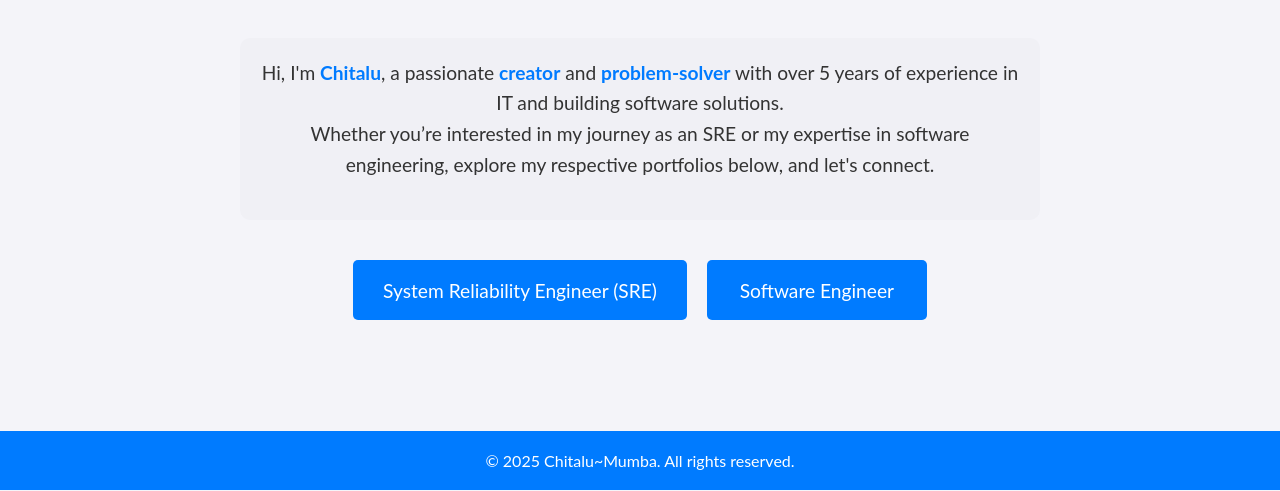
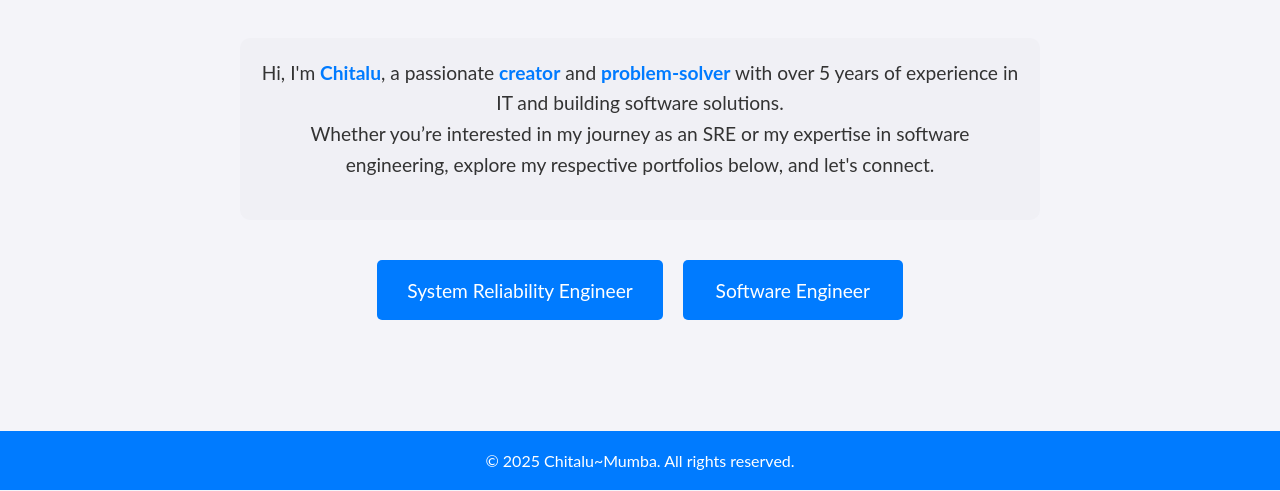
Before and after one commit to chitalu7/chitalus_bytes, a plain HTML site: page index.html in a window 1280 px wide. Shown: the part 309-800 px from the top of the page. Drawn offline with nearby package versions, Linux system fonts and the light colour scheme.

Commit message:
Shortened button text

```diff
--- a/index.html
+++ b/index.html
@@ -41,7 +41,7 @@
 
         <!-- Portfolio Selection Buttons -->
         <div class="buttons">
-            <a href="sysadmin-portfolio.html" class="button">System Reliability Engineer (SRE)</a>
+            <a href="sysadmin-portfolio.html" class="button">System Reliability Engineer</a>
             <a href="dev-portfolio.html" class="button">Software Engineer</a>
         </div>
     </main>
```
